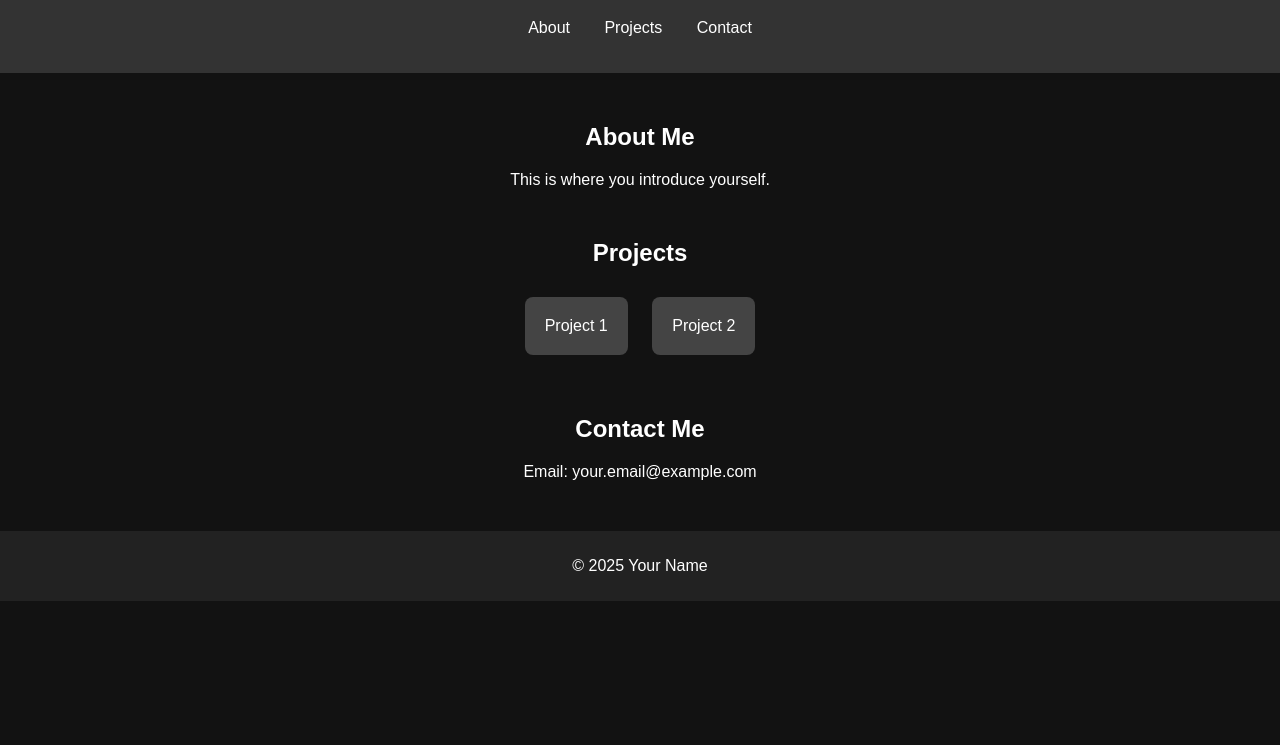
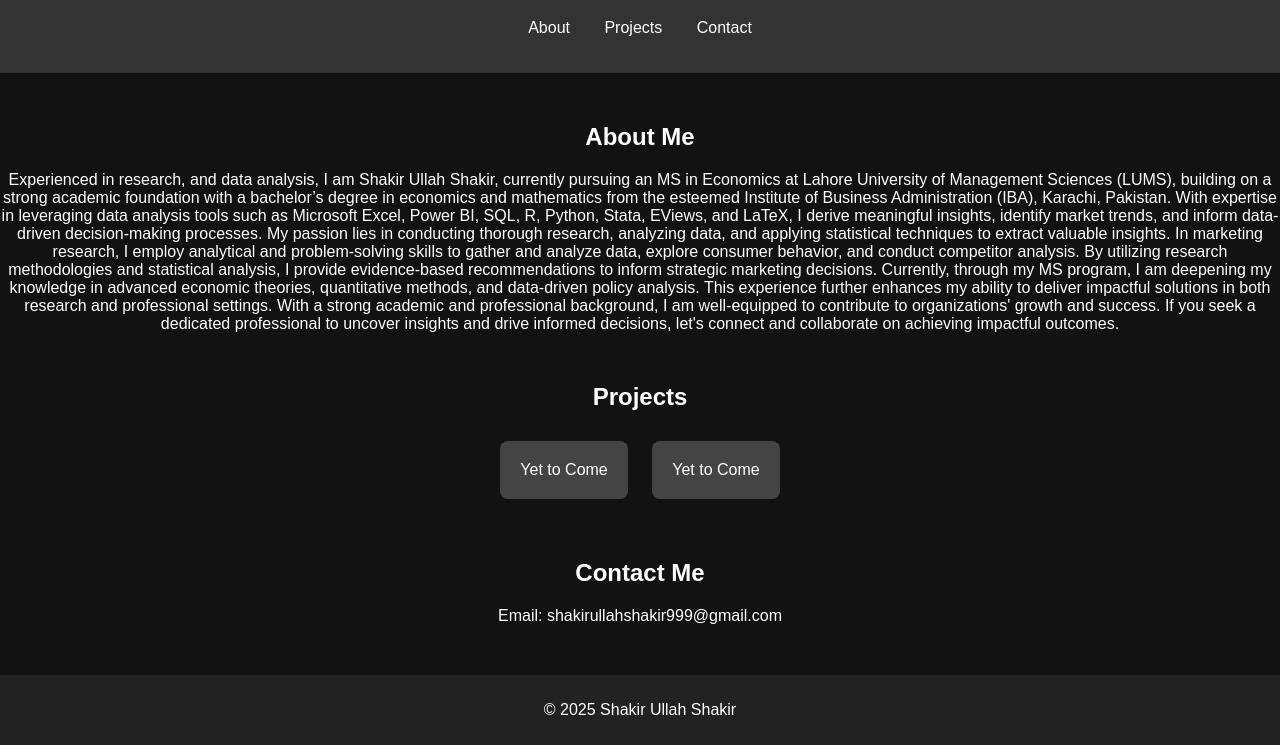
Before and after one commit to shakir5154/portfolioshakirullahshakir, a plain HTML site: page index.html in a window 1280 px wide. Shown: the part 81-826 px from the top of the page. Before the commit the page ends 800 px from the top, so only its background shows below. Drawn offline with Linux system fonts and the light colour scheme.

Commit message:
Update index.html

```diff
--- a/index.html
+++ b/index.html
@@ -21,22 +21,30 @@
 
     <section id="about">
         <h2>About Me</h2>
-        <p>This is where you introduce yourself.</p>
+        <p>Experienced in research, and data analysis, I am Shakir Ullah Shakir, currently pursuing an MS in Economics at Lahore University of Management Sciences (LUMS), building on a strong academic foundation with a bachelor’s degree in economics and mathematics from the esteemed Institute of Business Administration (IBA), Karachi, Pakistan.
+
+With expertise in leveraging data analysis tools such as Microsoft Excel, Power BI, SQL, R, Python, Stata, EViews, and LaTeX, I derive meaningful insights, identify market trends, and inform data-driven decision-making processes.
+
+My passion lies in conducting thorough research, analyzing data, and applying statistical techniques to extract valuable insights. In marketing research, I employ analytical and problem-solving skills to gather and analyze data, explore consumer behavior, and conduct competitor analysis. By utilizing research methodologies and statistical analysis, I provide evidence-based recommendations to inform strategic marketing decisions.
+
+Currently, through my MS program, I am deepening my knowledge in advanced economic theories, quantitative methods, and data-driven policy analysis. This experience further enhances my ability to deliver impactful solutions in both research and professional settings.
+
+With a strong academic and professional background, I am well-equipped to contribute to organizations' growth and success. If you seek a dedicated professional to uncover insights and drive informed decisions, let's connect and collaborate on achieving impactful outcomes.</p>
     </section>
 
     <section id="projects">
         <h2>Projects</h2>
-        <div class="project-card">Project 1</div>
-        <div class="project-card">Project 2</div>
+        <div class="project-card">Yet to Come</div>
+        <div class="project-card">Yet to Come</div>
     </section>
 
     <section id="contact">
         <h2>Contact Me</h2>
-        <p>Email: your.email@example.com</p>
+        <p>Email: shakirullahshakir999@gmail.com</p>
     </section>
 
     <footer>
-        <p>&copy; 2025 Your Name</p>
+        <p>&copy; 2025 Shakir Ullah Shakir</p>
     </footer>
 </body>
 </html>
```
